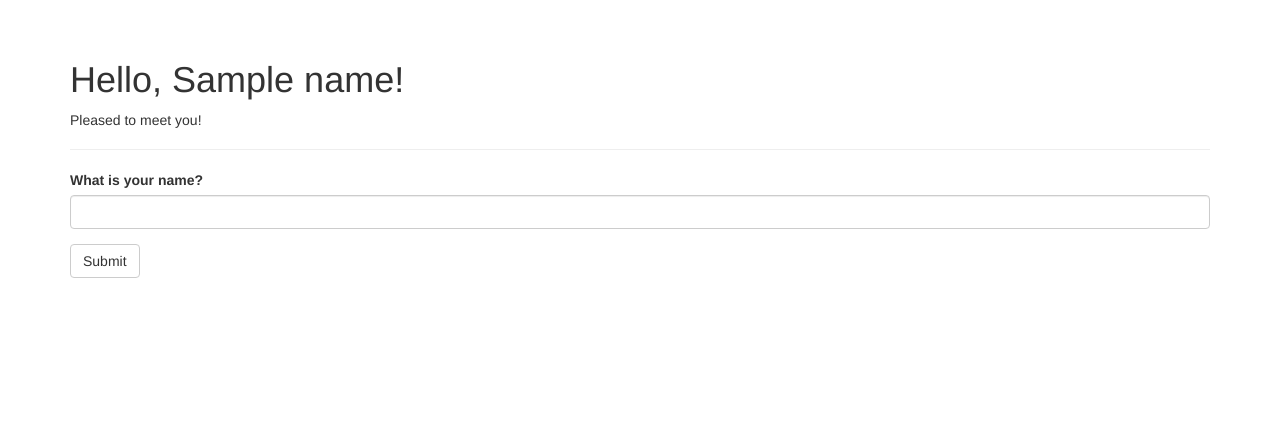
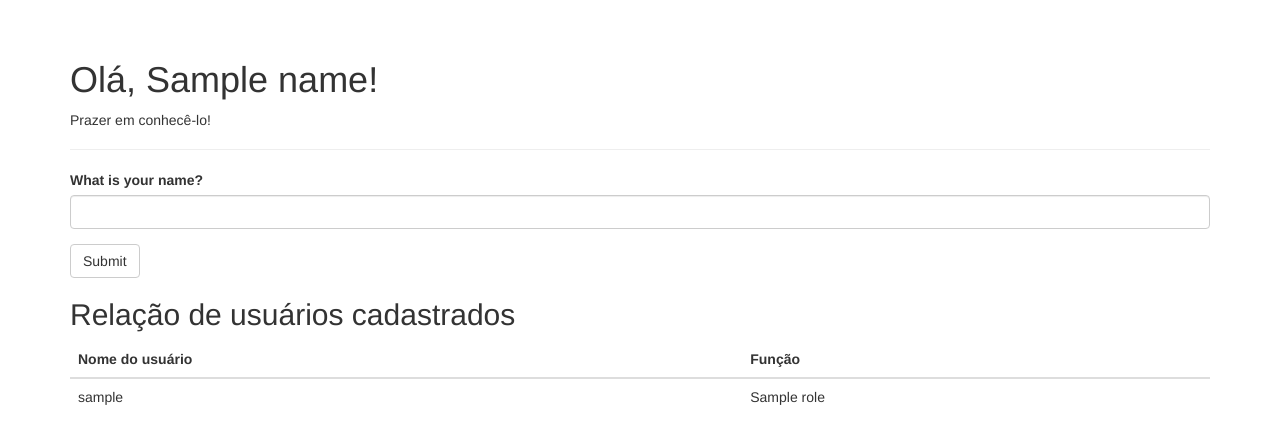
Before and after one commit to RamonMarM/aula-80, a Flask app: template app/templates/index.html in a window 1280 px wide. Shown: the part 52-496 px from the top of the page. Run offline with Flask 3, Linux system fonts and the light colour scheme; tables that the repository leaves empty hold one stand-in row (values such as "Sample post"); the template is opened without the code that fills it: values that come from a table or form of the project are taken from there, most other values are stand-ins (such as "Sample title", 1, 10 or a date in 2020); some libraries are stand-ins or nearby versions.

Commit message:
Update index.html

```diff
--- a/app/templates/index.html
+++ b/app/templates/index.html
@@ -5,12 +5,32 @@
 
 {% block page_content %}
 <div class="page-header">
-    <h1>Hello, {% if name %}{{ name }}{% else %}Stranger{% endif %}!</h1>
+    <h1>Olá, {% if name %}{{ name }}{% else %}Stranger{% endif %}!</h1>
     {% if not known %}
-    <p>Pleased to meet you!</p>
+    <p>Prazer em conhecê-lo!</p>
     {% else %}
-    <p>Happy to see you again!</p>
+    <p>Feliz em vê-lo novamente!</p>
     {% endif %}
 </div>
+
 {{ wtf.quick_form(form) }}
+
+<h2>Relação de usuários cadastrados</h2>
+<table class="table">
+  <thead>
+    <tr>
+      <th>Nome do usuário</th>
+      <th>Função</th>
+    </tr>
+  </thead>
+  <tbody>
+    {% for usuario in usuarios %}
+    <tr>
+      <td>{{ usuario.username }}</td>
+      <td>{{ usuario.role.name if usuario.role else 'User' }}</td>
+    </tr>
+    {% endfor %}
+  </tbody>
+</table>
+
 {% endblock %}
```
